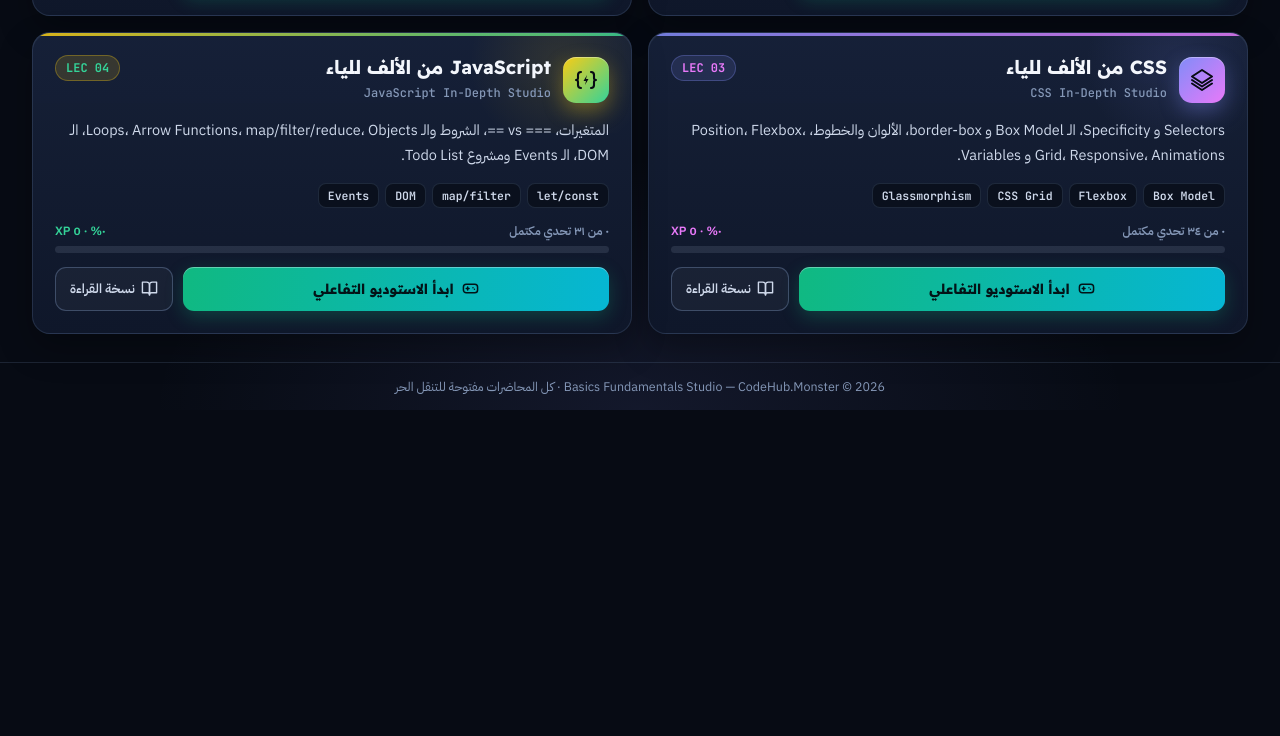
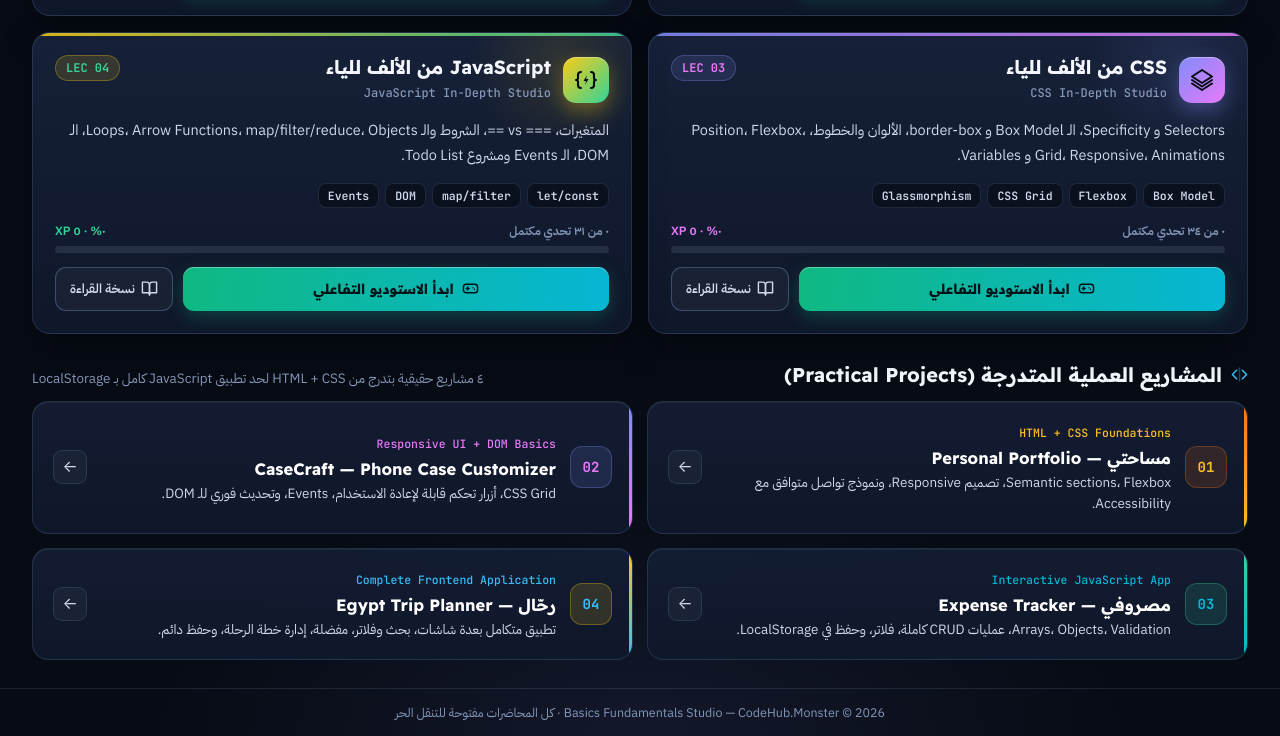
Before and after one commit to ozidan13/basics, a plain HTML site: page index.html in a window 1280 px wide. Shown: the part 466-1202 px from the top of the page. Before the commit the page ends 876 px from the top, so only its background shows below. Drawn offline with Linux system fonts and the light colour scheme.

Commit message:
Include Practical Projects section in upgraded studio portal

```diff
--- a/index.html
+++ b/index.html
@@ -149,13 +149,42 @@ a{color:inherit;text-decoration:none}
 }
 .btn-read:hover{background:rgba(255,255,255,.1);color:#fff;border-color:rgba(148,179,224,.48)}
 
+/* ─── Practical Projects Section ────────────────────────────────────────── */
+.sec-head{display:flex;align-items:baseline;justify-content:space-between;gap:12px;flex-wrap:wrap;margin-top:6px}
+.sec-head h2{font-family:var(--display);margin:0;font-size:20px;font-weight:700;display:inline-flex;align-items:center;gap:9px}
+.sec-head p{margin:0;font-size:13.5px;color:var(--muted)}
+.proj-grid{display:grid;grid-template-columns:repeat(2,minmax(0,1fr));gap:14px}
+.proj-card{
+  position:relative;display:flex;align-items:center;gap:14px;padding:18px 20px;border-radius:16px;
+  background:linear-gradient(180deg,rgba(20,30,52,.92),var(--surface));
+  border:1px solid var(--border);box-shadow:var(--spec);overflow:hidden;
+  transition:transform .2s var(--ease),border-color .2s,box-shadow .2s;
+}
+.proj-card::before{content:'';position:absolute;inset-block:0;inset-inline-start:0;width:3.5px;background:linear-gradient(180deg,var(--c1),var(--c2))}
+.proj-card:hover{transform:translateY(-3px);border-color:color-mix(in srgb,var(--c1) 48%,transparent);box-shadow:0 16px 34px rgba(0,0,0,.32)}
+.proj-lvl{
+  width:42px;height:42px;border-radius:12px;display:grid;place-items:center;flex-shrink:0;
+  font-family:var(--mono);font-size:14px;font-weight:700;color:var(--c2);
+  background:color-mix(in srgb,var(--c1) 14%,transparent);border:1px solid color-mix(in srgb,var(--c1) 30%,transparent);
+}
+.proj-body{min-width:0;flex:1}
+.proj-kicker{font-family:var(--mono);font-size:11.5px;color:var(--c2);direction:ltr;display:inline-block}
+.proj-body h3{font-family:var(--display);margin:3px 0 4px;font-size:16.5px;font-weight:700;color:#fff}
+.proj-body p{margin:0;font-size:13.5px;color:var(--soft);line-height:1.6}
+.proj-arrow{
+  width:34px;height:34px;border-radius:9px;display:grid;place-items:center;flex-shrink:0;
+  background:rgba(255,255,255,.04);border:1px solid var(--border);color:var(--soft);
+  transition:transform .18s var(--ease),background .18s,color .18s;
+}
+.proj-card:hover .proj-arrow{transform:translateX(-3px);background:color-mix(in srgb,var(--c1) 18%,transparent);color:#fff;border-color:color-mix(in srgb,var(--c1) 40%,transparent)}
+
 footer{
   margin-top:auto;padding:14px 20px;border-top:1px solid var(--border);
   text-align:center;font-size:12.5px;color:var(--muted);
 }
 
 @keyframes cardUp{0%{opacity:0;transform:translateY(12px)}100%{opacity:1;transform:translateY(0)}}
-@media (max-width:860px){.grid{grid-template-columns:1fr}}
+@media (max-width:860px){.grid,.proj-grid{grid-template-columns:1fr}}
 @media (max-width:560px){
   .shell{padding:14px 12px 20px;gap:14px}
   .hero{padding:16px}
@@ -219,6 +248,51 @@ footer{
   </header>
 
   <main class="grid" id="courseGrid"></main>
+
+  <section aria-labelledby="projects-title">
+    <div class="sec-head">
+      <h2 id="projects-title"><svg class="ic" style="color:#38bdf8" aria-hidden="true"><use href="#i-studio"/></svg> المشاريع العملية المتدرجة (Practical Projects)</h2>
+      <p>٤ مشاريع حقيقية بتدرج من HTML + CSS لحد تطبيق JavaScript كامل بـ LocalStorage</p>
+    </div>
+    <div class="proj-grid" style="margin-top:12px">
+      <a class="proj-card" href="project-one/index.html" style="--c1:#f97316;--c2:#fbbf24">
+        <span class="proj-lvl">01</span>
+        <div class="proj-body">
+          <span class="proj-kicker">HTML + CSS Foundations</span>
+          <h3>مساحتي — Personal Portfolio</h3>
+          <p>Semantic sections، Flexbox، تصميم Responsive، ونموذج تواصل متوافق مع Accessibility.</p>
+        </div>
+        <span class="proj-arrow" aria-hidden="true">←</span>
+      </a>
+      <a class="proj-card" href="project-two/index.html" style="--c1:#818cf8;--c2:#e879f9">
+        <span class="proj-lvl">02</span>
+        <div class="proj-body">
+          <span class="proj-kicker">Responsive UI + DOM Basics</span>
+          <h3>CaseCraft — Phone Case Customizer</h3>
+          <p>CSS Grid، أزرار تحكم قابلة لإعادة الاستخدام، Events، وتحديث فوري للـ DOM.</p>
+        </div>
+        <span class="proj-arrow" aria-hidden="true">←</span>
+      </a>
+      <a class="proj-card" href="project-three/index.html" style="--c1:#34d399;--c2:#06b6d4">
+        <span class="proj-lvl">03</span>
+        <div class="proj-body">
+          <span class="proj-kicker">Interactive JavaScript App</span>
+          <h3>مصروفي — Expense Tracker</h3>
+          <p>Arrays، Objects، Validation، عمليات CRUD كاملة، فلاتر، وحفظ في LocalStorage.</p>
+        </div>
+        <span class="proj-arrow" aria-hidden="true">←</span>
+      </a>
+      <a class="proj-card" href="project-four/index.html" style="--c1:#facc15;--c2:#38bdf8">
+        <span class="proj-lvl">04</span>
+        <div class="proj-body">
+          <span class="proj-kicker">Complete Frontend Application</span>
+          <h3>رحّال — Egypt Trip Planner</h3>
+          <p>تطبيق متكامل بعدة شاشات، بحث وفلاتر، مفضلة، إدارة خطة الرحلة، وحفظ دائم.</p>
+        </div>
+        <span class="proj-arrow" aria-hidden="true">←</span>
+      </a>
+    </div>
+  </section>
 </div>
 
 <footer>Basics Fundamentals Studio — CodeHub.Monster &copy; 2026 · كل المحاضرات مفتوحة للتنقل الحر</footer>
```
